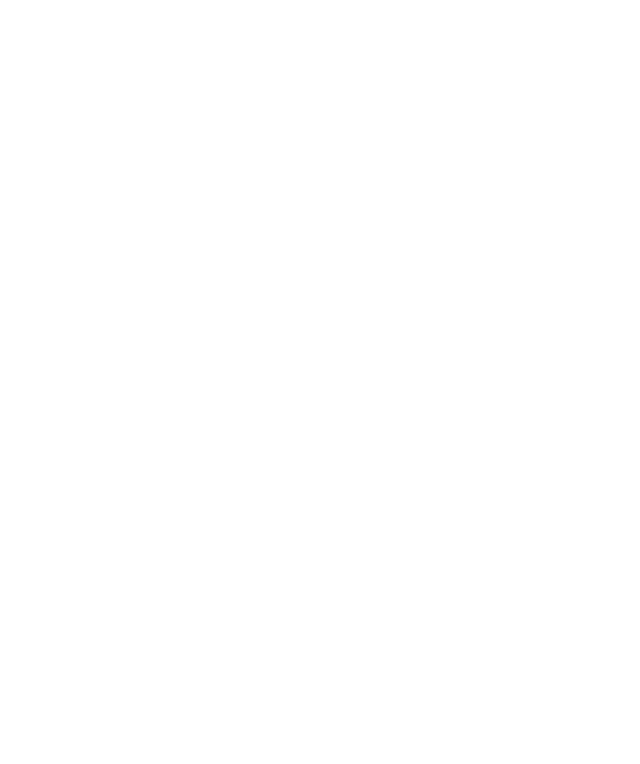
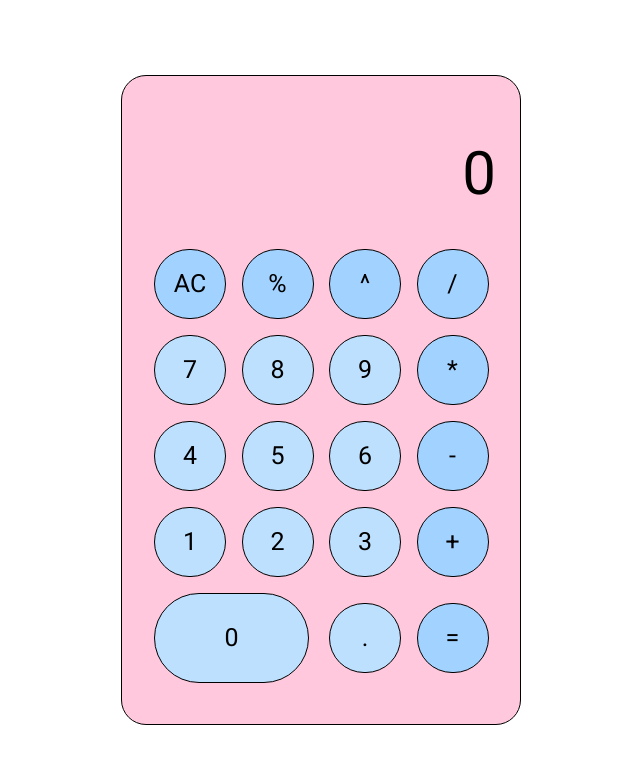
Before and after one commit to hajshs/calculator, a plain HTML site: page index.html in a window 1280 px wide. Shown: the whole page, without its empty margins (319-959 px from the left). Drawn offline with Linux system fonts and the light colour scheme.

Commit message:
added calculator

```diff
--- a/index.html
+++ b/index.html
@@ -4,8 +4,35 @@
     <meta charset="UTF-8">
     <meta name="viewport" content="width=device-width, initial-scale=1.0">
     <title>Calculator</title>
+    <link href="style/style.css" rel="stylesheet">
+    <script src="script/script.js"></script>
 </head>
 <body>
-
+    <div id="bg">
+        <div id="main">
+            <div id="result">0</div>
+            <div id="buttons">
+                <div id="clearB" class="eqB">AC</div>
+                <div id="moduB" class="eqB">%</div>
+                <div id="poweB" class="eqB">^</div>
+                <div id="divB" class="eqB">/</div>
+                <div id="sevB" class="numB">7</div>
+                <div id="eigB" class="numB">8</div>
+                <div id="ninB" class="numB">9</div>
+                <div id="multB" class="eqB">*</div>
+                <div id="fourB" class="numB">4</div>
+                <div id="fiveB" class="numB">5</div>
+                <div id="sixB" class="numB">6</div>
+                <div id="minuB" class="eqB">-</div>
+                <div id="oneB" class="numB">1</div>
+                <div id="twoB" class="numB">2</div>
+                <div id="threB" class="numB">3</div>
+                <div id="plusB" class="eqB">+</div>
+                <div id="zeroB" class="numB">0</div>
+                <div id="decB" class="numB">.</div>
+                <div id="totB" class="eqB">=</div>
+            </div>
+        </div>
+    </div>
 </body>
 </html>
--- /dev/null
+++ b/script/script.js
@@ -0,0 +1,52 @@
+document.addEventListener('DOMContentLoaded', function () {
+const resultElement = document.getElementById('result');
+const buttonsContainer = document.getElementById('buttons');
+
+let currentInput = '';
+
+buttonsContainer.addEventListener('click', function (event) {
+    if (event.target.classList.contains('numB') || event.target.classList.contains('eqB')) {
+        handleButtonClick(event.target.textContent);
+    }
+    });
+
+function handleButtonClick(value) {
+    switch (value) {
+        case 'AC':
+            clearDisplay();
+            break;
+        case '=':
+            calculate();
+            break;
+        case '^':
+            appendToDisplay('**');
+            break;
+        default:
+            appendToDisplay(value);
+    }
+}
+
+function appendToDisplay(value) {
+    currentInput += value;
+    updateDisplay();
+}
+
+function clearDisplay() {
+    currentInput = '';
+    updateDisplay();
+}
+
+function calculate() {
+    try {
+        currentInput = eval(currentInput).toString();
+        updateDisplay();
+    } catch (error) {
+        currentInput = 'Error';
+        updateDisplay();
+    }
+}
+
+function updateDisplay() {
+    resultElement.textContent = currentInput;
+}
+});
--- /dev/null
+++ b/style/style.css
@@ -0,0 +1,97 @@
+@import url('https://fonts.googleapis.com/css2?family=Heebo&display=swap');
+
+* {
+    box-sizing: border-box;
+    font-family: 'Heebo', sans-serif;
+}
+
+body {
+    padding: 0;
+    margin: 0;
+}
+
+#bg {
+    display: flex;
+    height: 100vh;
+    width: 100vw;
+    background-color: white;
+    justify-content: center;
+    align-items: center;
+}
+
+#main {
+    display: flex;
+    flex-direction: column;
+    height: 650px;
+    width: 400px;
+    border: 1px solid;
+    border-radius: 25px;
+    background-color: #FFC8DD;
+    justify-content: center;
+    align-items: center;
+}
+
+#result {
+
+    position: relative;
+    display: flex;
+    border: 0px solid;
+    border-top-right-radius: 15px;
+    border-top-left-radius: 15px;
+    height: 100px;
+    width: 350px;
+    top: -1%;
+    align-items: flex-end;
+    justify-content: flex-end;
+    font-size: 60px;
+}
+
+#buttons {
+    display: grid;
+    position: relative;
+    height: 450px;
+    width: 350px;
+    top: 2.5%;
+    grid-template-columns: 25% 25% 25% 25%;
+    justify-content: center;
+    align-items: center;
+}
+
+#clearB, #moduB, #poweB, #divB, #sevB, #eigB, #ninB, #multB, #fourB, #fiveB, #sixB, #minuB, #oneB, #twoB, #threB, #plusB, #decB, #totB{
+    display: flex;
+    height: 70px;
+    width: 72px;
+    border: 1px solid;
+    border-radius: 150px;
+    margin-left: 8px;
+    justify-content: center;
+    align-items: center;
+    font-size: 25px;
+    cursor: pointer;
+}
+
+#zeroB {
+    display: flex;
+    height: 90px;
+    width: 155px;
+    border: 1px solid;
+    border-radius: 150px;
+    grid-column: span 2;
+    margin-left: 8px;
+    justify-content: center;
+    align-items: center;
+    font-size: 25px;
+    cursor: pointer;
+}
+
+.numB:hover, .eqB:hover {
+    opacity: 60%;
+}
+
+.numB {
+    background-color: #BDE0FE;
+}
+
+.eqB {
+    background-color: #A2D2FF;
+}
```
